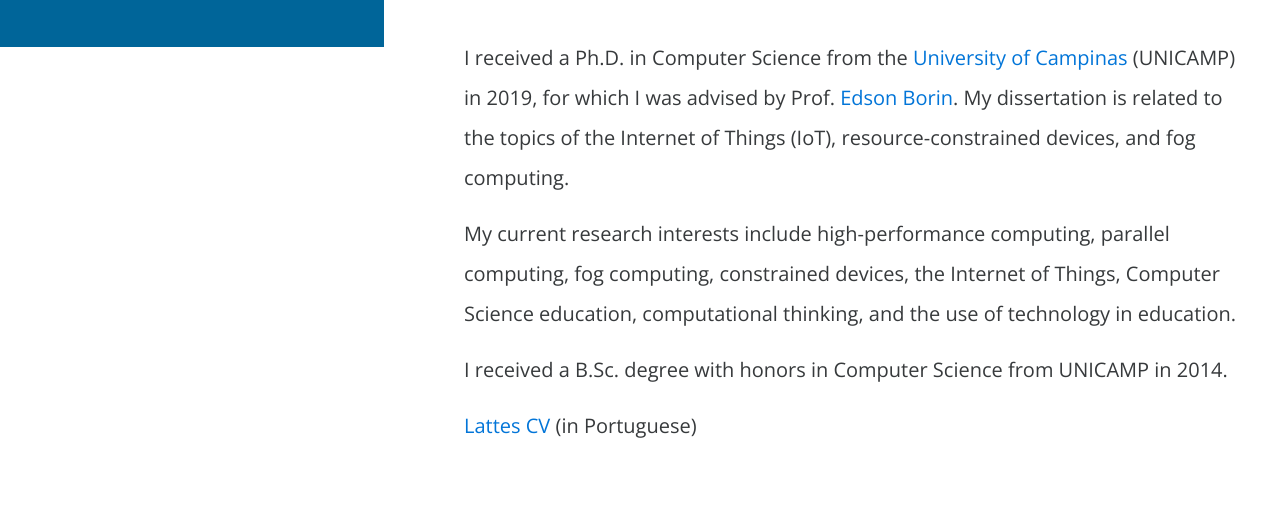
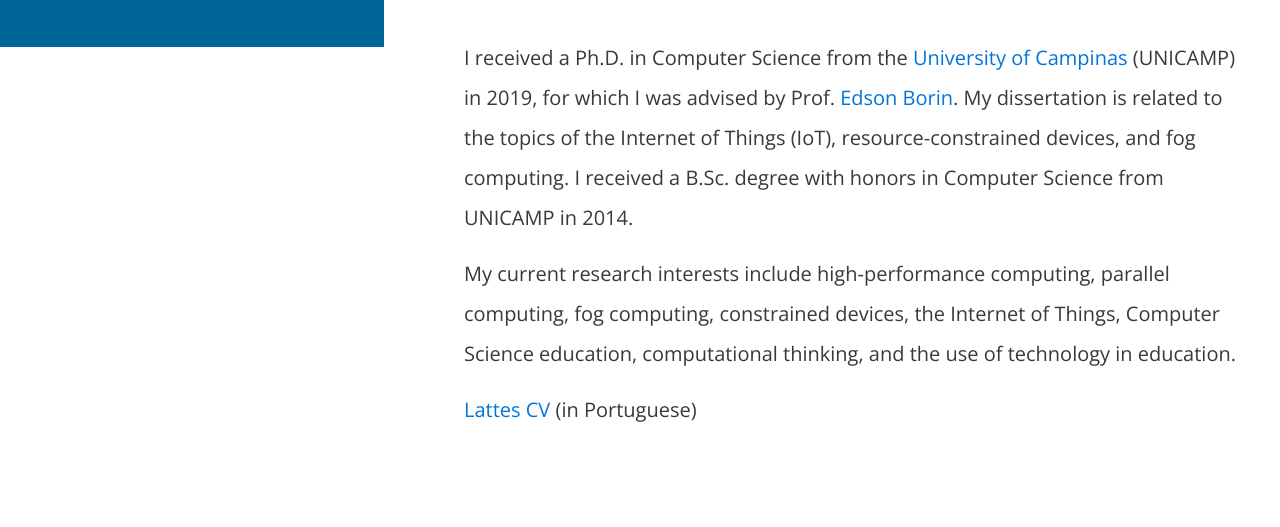
Before and after one commit to fpisani/fpisani.github.io, a plain HTML site: page index.html in a window 1280 px wide. Shown: the part 753-1280 px from the top of the page. Drawn offline with nearby package versions, Linux system fonts and the light colour scheme.

Commit message:
Update - Ph.D.

```diff
--- a/index.html
+++ b/index.html
@@ -69,9 +69,8 @@ http://www.templatemo.com/tm-501-neaty
                                 <header>
                                     <h2 class="tm-blue-text tm-welcome-title tm-margin-b-45">About</h2>
                                 </header>
-                                <p>I received a Ph.D. in Computer Science from the <a href="https://www.unicamp.br/unicamp/english" target="_blank">University of Campinas</a> (UNICAMP) in 2019, for which I was advised by Prof. <a href="http://www.ic.unicamp.br/~edson/Home.html" target="_blank">Edson Borin</a>. My dissertation is related to the topics of the Internet of Things (IoT), resource-constrained devices, and fog computing.</p>
+                                <p>I received a Ph.D. in Computer Science from the <a href="https://www.unicamp.br/unicamp/english" target="_blank">University of Campinas</a> (UNICAMP) in 2019, for which I was advised by Prof. <a href="http://www.ic.unicamp.br/~edson/Home.html" target="_blank">Edson Borin</a>. My dissertation is related to the topics of the Internet of Things (IoT), resource-constrained devices, and fog computing. I received a B.Sc. degree with honors in Computer Science from UNICAMP in 2014.</p>
 								<p>My current research interests include high-performance computing, parallel computing, fog computing, constrained devices, the Internet of Things, Computer Science education, computational thinking, and the use of technology in education.</p>
-								<p>I received a B.Sc. degree with honors in Computer Science from UNICAMP in 2014.</p>
 								<p><a href="http://lattes.cnpq.br/5258302049114084" target="_blank">Lattes CV</a> (in Portuguese)</p>
                             </section>
                             <!-- Publications section -->
```
